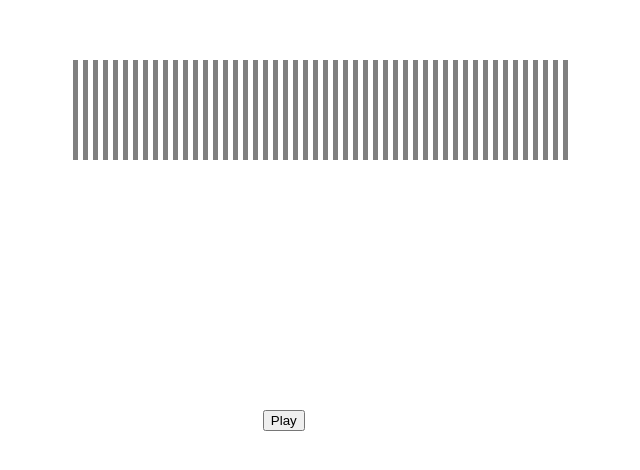
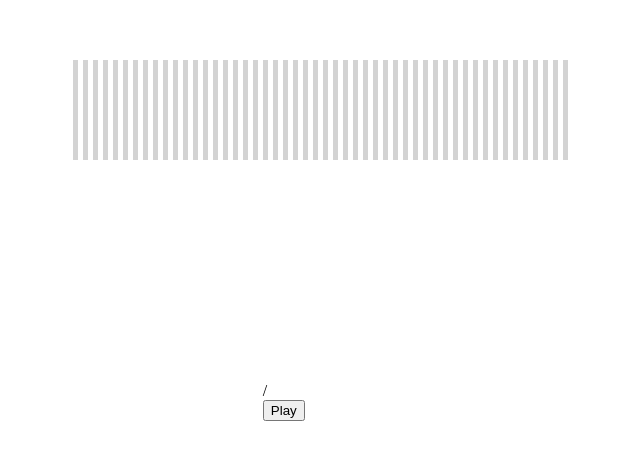
Before and after one commit to Sreekanth138/MusicApp, a plain HTML site: page index.html in a window 1280 px wide. Shown: the part 140-610 px from the top of the page, without its empty margins (314-954 px from the left). Drawn offline with Linux system fonts and the light colour scheme.

Commit message:
audio data

```diff
--- a/index.html
+++ b/index.html
@@ -18,7 +18,7 @@
     </audio>
  <br>
  <div class="playbutton">
-    <span id="current-time"></span>
+    <span id="current-time">/</span>
     <span id="duration"></span>
 <br>
     <button id="audioControl" onclick="togglePlaying()">Play</button>
--- a/main.js
+++ b/main.js
@@ -4,9 +4,10 @@ canvasWidth = 600;
 canvasHeight = 100;
 
 console.log(canvasWidth,canvasHeight)
+
 const canvasContext = canvas.getContext('2d');
 
-canvasContext.fillStyle = "grey";
+canvasContext.fillStyle = "lightgrey";
 
 for(let i = 0; i <1000;i+= 10){
     canvasContext.fillRect(i, 0, 5,100);
@@ -19,9 +20,24 @@ canvasContext.fillStyle = "orange";
 
 function draw(){
     canvasContext.fillRect(count,0,5,100);
+    //console.log(canvasContext)
     count += 10;
     if(count > 100/1){
         return;
     }
-    window.requestAnimationFrame(draw);
+    //window.requestAnimationFrame(draw);
 }
+
+var audioEl = document.getElementById("audio")
+var ctrl = document.getElementById('audioControl')
+
+
+audioEl.addEventListener('loadedmetadata', function() {
+    var duration = audioEl.duration
+
+    var currentTime = audioEl.currentTime
+
+    document.getElementById("duration").innerHTML = convertElapsedTime(duration)
+    document.getElementById("current-time").innerHTML = convertElapsedTime(currentTime)
+    console.log(canvasWidth)
+  });
--- a/styles.css
+++ b/styles.css
@@ -6,6 +6,6 @@
 }
 .playbutton{
 
-    margin-top: 10px;
+    margin-top: 0px;
     margin-left: 45%;
 }
```
